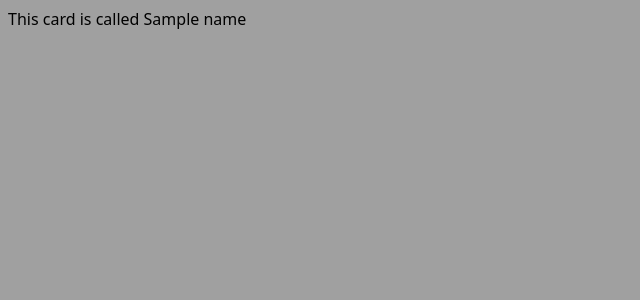
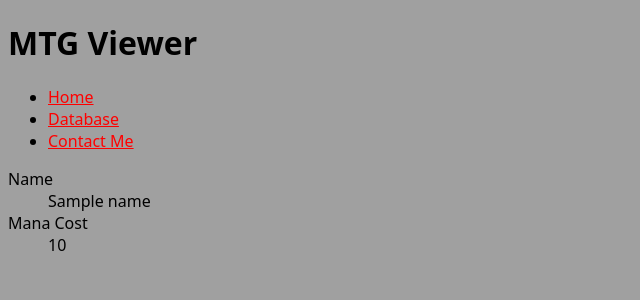
Before and after one commit to ProphecyRox/mtgcardviewer, a Django app: template viewer/templates/viewer/details.html in a window 1280 px wide. Shown: the top 300 px of the page, without its empty margins (0-640 px from the left). Run offline with Django 4.2, Linux system fonts and the light colour scheme; the template is opened without the code that fills it: most values are stand-ins (such as "Sample title", 1, 10 or a date in 2020).

Commit message:
use html layout tags

```diff
--- a/viewer/templates/viewer/details.html
+++ b/viewer/templates/viewer/details.html
@@ -2,12 +2,40 @@
 
 <!DOCTYPE html>
 
-<html>
+<html lang="en-US">
     <head>
         <meta charset="utf-8">
+        <title>MTG Card Viewer</title>
+        <!-- TODO: how does static linking work? -->
         <link rel="stylesheet" type="text/css" href="{% static 'viewer/style.css' %}">
     </head>
     <body>
-        This card is called {{ name }}
+        <!-- Navigation menu -->
+        <h1>MTG Viewer</h1>
+        <ul>
+            <li>
+                <a href="">Home</a>
+            </li>
+            <li>
+                <a href="">Database</a>
+            </li>
+            <li>
+                <a href="">Contact Me</a>
+            </li>
+        </ul>
+        <dl>
+            <dt>
+                Name
+            </dt>
+            <dd>
+                {{ name }}
+            </dd>
+            <dt>
+                Mana Cost
+            </dt>
+            <dd>
+                {{ mana_cost }}
+            </dd>
+        </dl>
     </body>
 </html>
```
Also changed, not shown: viewer/templates/viewer/index.html (+17 -1 lines).
